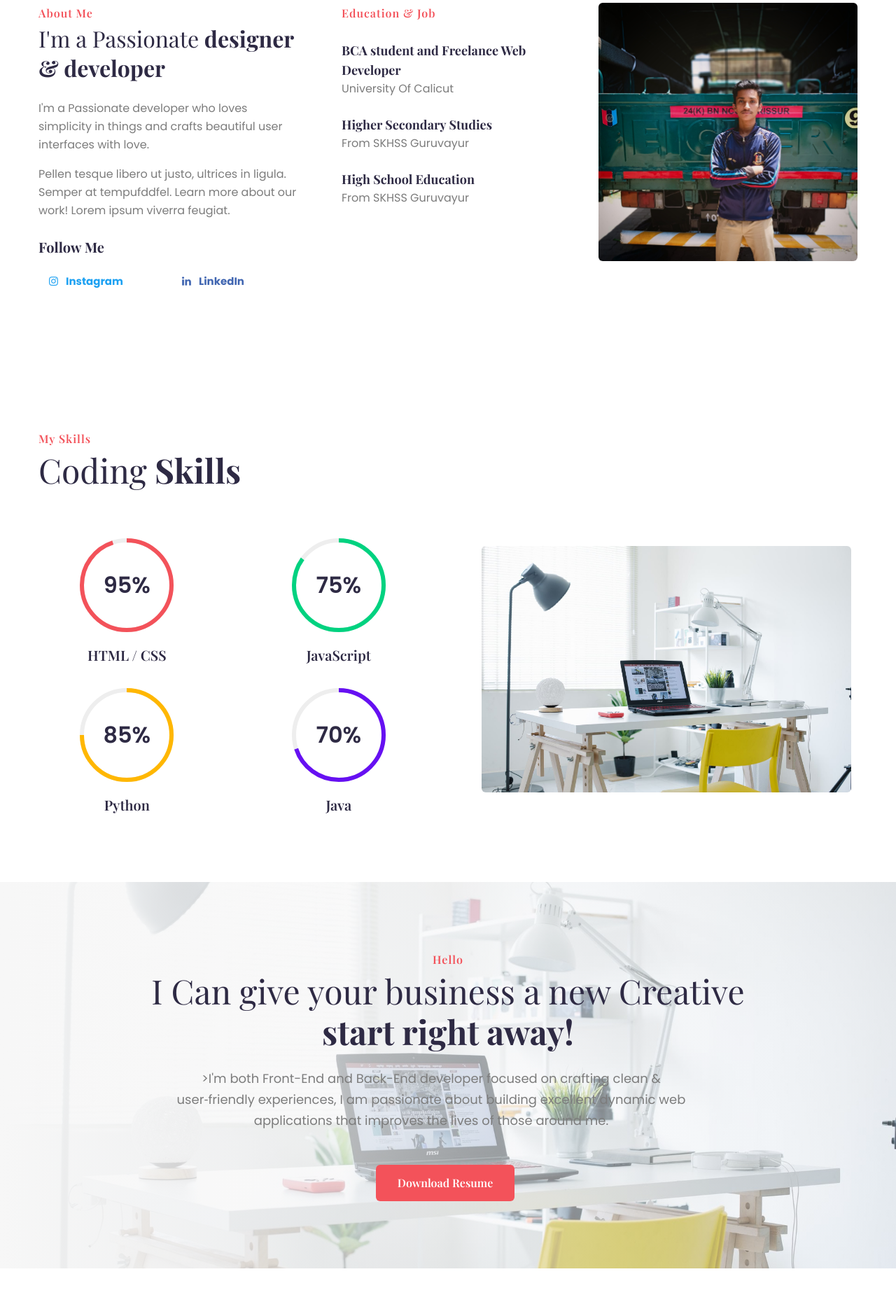
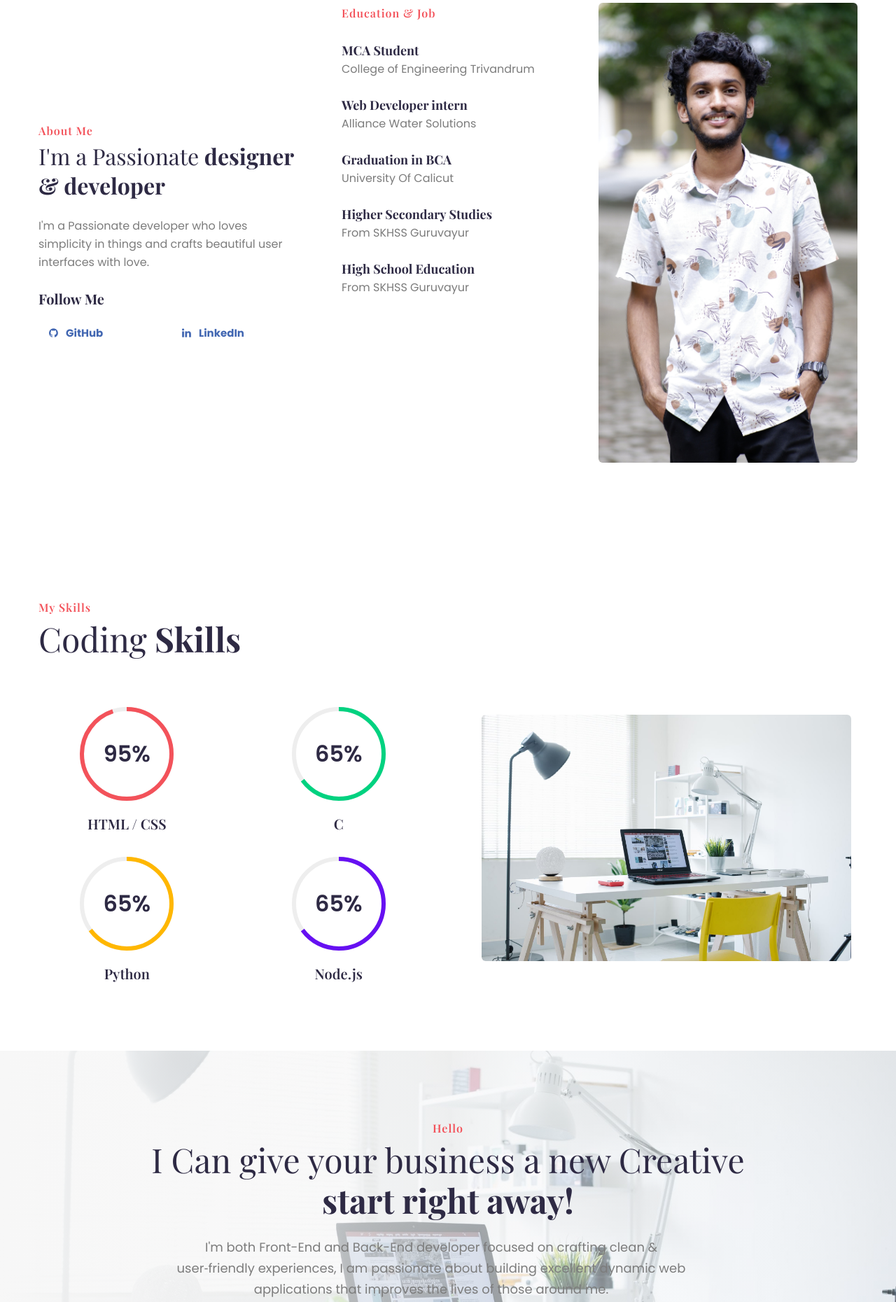
Before and after one commit to ASWIN-P-INFOPRISM/My-Website, a plain HTML site: page about.html in a window 1280 px wide. Shown: the part 390-2250 px from the top of the page at 70% size. Drawn offline with nearby package versions, Linux system fonts and the light colour scheme; a web font is replaced by a local one.

Commit message:
updateDetails : new resume added, education and experience updated, contact form updated. New image added

```diff
--- a/about.html
+++ b/about.html
@@ -13,7 +13,7 @@ Author URL: http://w3layouts.com
 
   <title>Official Website Of Aswin</title>
   <script src="https://ajax.googleapis.com/ajax/libs/jquery/3.5.1/jquery.min.js"></script>
-  <link rel="shortcut icon" type="image/x-icon" href="assets/images/specs.jpg" />
+  <link rel="shortcut icon" type="image/x-icon" href="assets/images/Aswin_DSLR.jpg" />
   <link href="//fonts.googleapis.com/css2?family=Playfair+Display:ital,wght@0,400;0,600;0,700;1,400&display=swap"
     rel="stylesheet">
   <link href="//fonts.googleapis.com/css2?family=Poppins:wght@400;600;700&display=swap" rel="stylesheet">
@@ -102,16 +102,13 @@ Author URL: http://w3layouts.com
             <h3 class="title-w3l mb-4"><span>I'm a Passionate</span> designer & developer</h3>
             <p class="">I'm a Passionate developer who loves simplicity in things and crafts
               beautiful user interfaces with love.</p>
-            <p class="mt-3">Pellen
-              tesque libero ut justo, ultrices in ligula. Semper at
-              tempufddfel. Learn more about our work! Lorem ipsum viverra feugiat.</p>
             <div class="about-pic-info mt-4">
               <h4> Follow Me</h4>
 
               <div class="social-column-3 social-column-2 mt-3">
-                <a href="https://www.instagram.com/its.me_.aswin/" target="_blank" class="twitter">
-                  <span class="fa fa-instagram mr-2"></span>
-                  <span class="social-text">Instagram</span>
+                <a href="https://github.com/AswinPalapetty" target="_blank" class="facebook">
+                  <span class="fa fa-github mr-2"></span>
+                  <span class="social-text">GitHub</span>
                 </a>
                 <a href="https://www.linkedin.com/in/aswin-p-318ab2210/" target="_blank" class="facebook">
                   <span class="fa fa-linkedin mr-2"></span>
@@ -126,9 +123,19 @@ Author URL: http://w3layouts.com
             <!-- <h3 class="title-w3l mb-4"><span>My</span> Experience</h3> -->
             <!-- <p>Pellen tesque libero ut justo, ultrices in ligula. Semper at tempufddfel. Learn more about our work!
               Lorem ipsum viverra feugiat.</p> -->
+              <div class="left-wthree-img-inf mt-4">
+                <h4 class="title">
+                  MCA Student</h4>
+                <p>College of Engineering Trivandrum</p>
+              </div>
+              <div class="left-wthree-img-inf mt-4">
+                <h4 class="title">
+                  Web Developer intern</h4>
+                <p>Alliance Water Solutions</p>
+              </div>
             <div class="left-wthree-img-inf mt-4">
               <h4 class="title">
-                BCA student and Freelance Web Developer</h4>
+                Graduation in BCA</h4>
               <p>University Of Calicut</p>
             </div>
             <div class="left-wthree-img-inf mt-4">
@@ -143,7 +150,7 @@ Author URL: http://w3layouts.com
             </div>
           </div>
           <div class="col-lg-4 left-wthree-img mt-lg-0 mt-md-5 mt-4">
-            <img src="assets/images/ncc.jpg" alt="" class="radius-image img-fluid">
+            <img src="assets/images/Aswin_DSLR.jpg" alt="" class="radius-image img-fluid">
           </div>
 
         </div>
@@ -234,22 +241,22 @@ Author URL: http://w3layouts.com
                 <h4>HTML / CSS</h4>
               </div>
               <div class="circle1">
-                <div id="progress1" data-dimension="160" data-text="75%" data-fontsize="32" data-percent="85"
+                <div id="progress1" data-dimension="160" data-text="65%" data-fontsize="32" data-percent="65"
                   data-fgcolor="#00d280" data-bgcolor="#eee" data-width="15" data-bordersize="5" data-animationstep="2">
                 </div>
-                <h4>JavaScript</h4>
+                <h4>C</h4>
               </div>
               <div class="circle1">
-                <div id="progress2" data-dimension="160" data-text="85%" data-fontsize="32" data-percent="75"
+                <div id="progress2" data-dimension="160" data-text="65%" data-fontsize="32" data-percent="65"
                   data-fgcolor="#ffb700" data-bgcolor="#eee" data-width="15" data-bordersize="5" data-animationstep="2">
                 </div>
                 <h4>Python</h4>
               </div>
               <div class="circle1">
-                <div id="progress3" data-dimension="160" data-text="70%" data-fontsize="32" data-percent="70"
+                <div id="progress3" data-dimension="160" data-text="65%" data-fontsize="32" data-percent="65"
                   data-fgcolor="#6610f2" data-bgcolor="#eee" data-width="15" data-bordersize="5" data-animationstep="2">
                 </div>
-                <h4>Java</h4>
+                <h4>Node.js</h4>
               </div>
             </div>
           </div>
@@ -269,11 +276,11 @@ Author URL: http://w3layouts.com
         <h6 class="title-subhny">Hello</h6>
         <h3 class="title-w3l mb-4 mx-0 mw-100"> <span>I Can give your business a new Creative </span>
           start right away!</h3>
-        <p class="pr-lg-5">>I'm both Front-End and Back-End developer focused on crafting clean & user‑friendly
+        <p class="pr-lg-5">I'm both Front-End and Back-End developer focused on crafting clean & user‑friendly
           experiences, I am passionate about building excellent dynamic web applications that improves the lives of
           those around me.</p>
         <div class="buttons mt-md-5 mt-4">
-          <a class="btn btn-primary btn-style mr-2" href="https://drive.google.com/file/d/1Lg86SENoP7Axc8ztHWRvmuqGcnmmL0D-/view">Download Resume</a>
+          <a class="btn btn-primary btn-style mr-2" href="https://drive.google.com/file/d/1I-G0C6r9EdMthAznnKK1h3-4uQMIVTTg/view?usp=drive_link">Download Resume</a>
 
         </div>
       </div>
@@ -315,13 +322,13 @@ Author URL: http://w3layouts.com
           <span>Follow me :</span>
           <a href="https://www.instagram.com/its.me_.aswin/"><span class="fa fa-instagram"></span></a>
           <a href="https://www.linkedin.com/in/aswin-p-318ab2210/"><span class="fa fa-linkedin"></span></a>
-          <a href="https://www.facebook.com/aswin.achu.16718979/"><span class="fa fa-facebook"></span></a>
+          <a href="https://github.com/AswinPalapetty"><span class="fa fa-github"></span></a>
 
         </div>
       </div>
       <div class="footers14-bottom d-flex">
         <div class="copyright">
-          <p>© 2021. All RIghts Reserved. Design by <a href="https://www.youtube.com/infoprism">Info Prism IT Solutions</a></p>
+          <p>© 2021. All RIghts Reserved. Design by <a href="https://www.aswinofficial.tk/">ASWIN</a></p>
         </div>
       </div>
     </div>
```
Also changed, not shown: contact.html (+5 -5 lines), index.html (+30 -15 lines), services.html (+12 -10 lines), assets/images/Aswin_DSLR.jpg (added).
